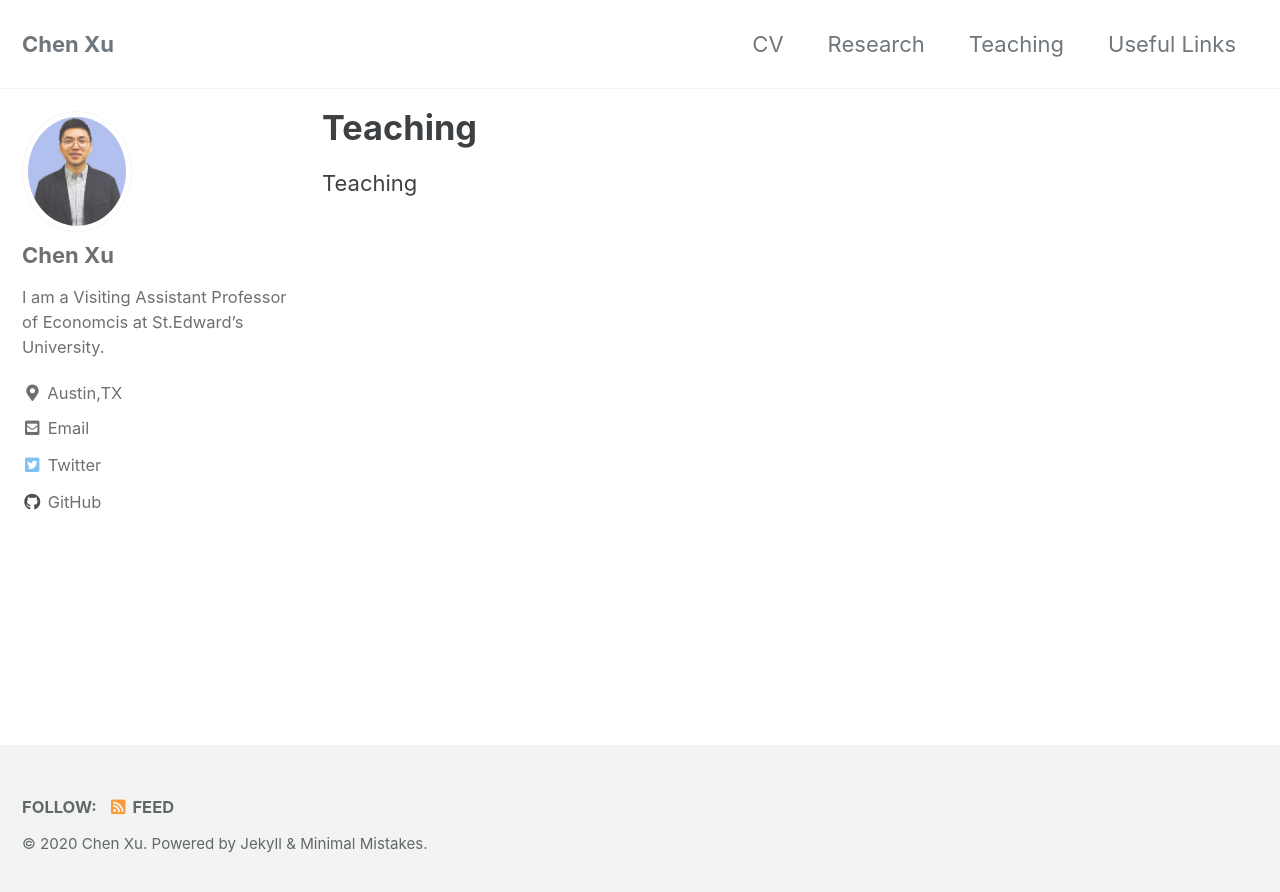
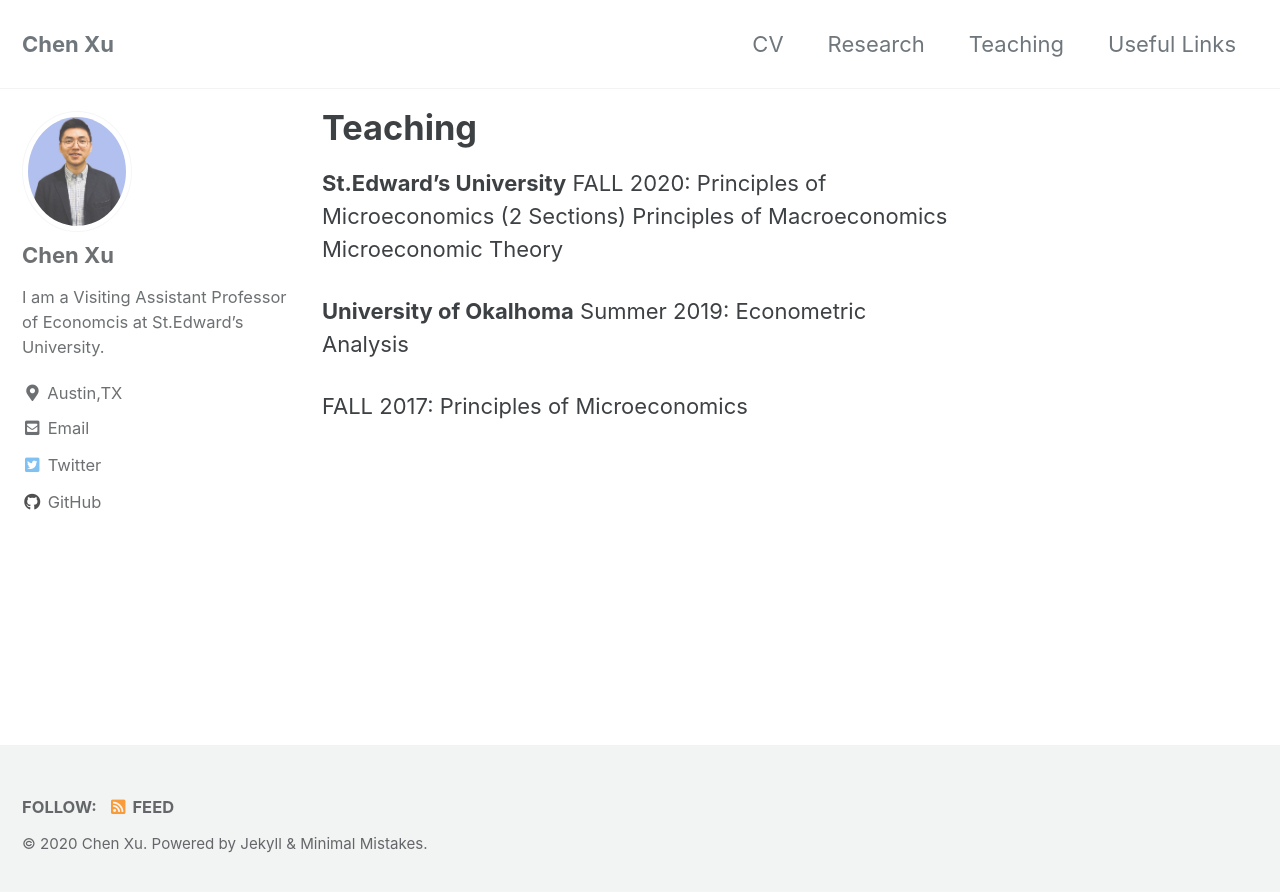
Before and after one commit to chenxuecon/chenxuecon.github.io, a Jekyll site: the page built from _pages/teaching.md, in a window 1280 px wide. Shown: the top 892 px of the page. Built offline with Jekyll 4.4.1, drawn with Linux system fonts in a browser that asks for light colours; cached includes are drawn as plain includes.

Commit message:
Update teaching.md

```diff
--- a/_pages/teaching.md
+++ b/_pages/teaching.md
@@ -4,5 +4,15 @@ permalink: /teaching/
 title: "Teaching"
 author_profile: true
 ---
+**St.Edward's University**
+FALL 2020:
+          Principles of Microeconomics (2 Sections)
+          Principles of Macroeconomics
+          Microeconomic Theory
 
-Teaching
+**University of Okalhoma**
+Summer 2019:
+          Econometric Analysis
+
+FALL 2017:
+          Principles of Microeconomics
```
